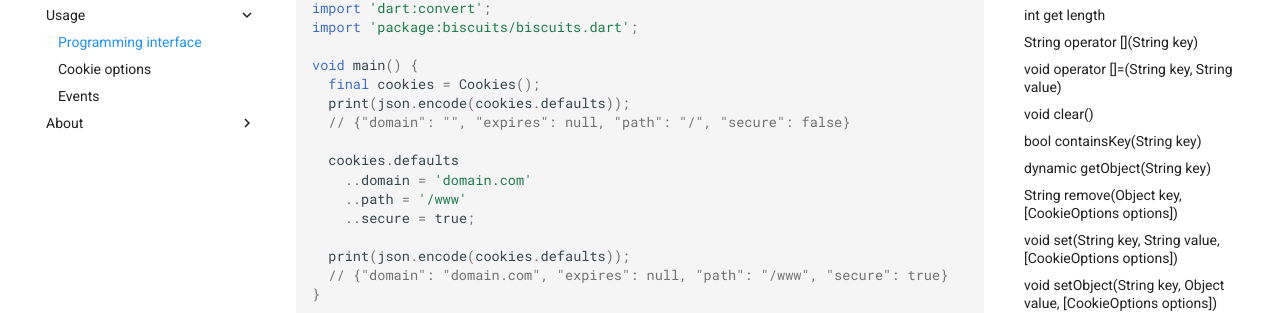
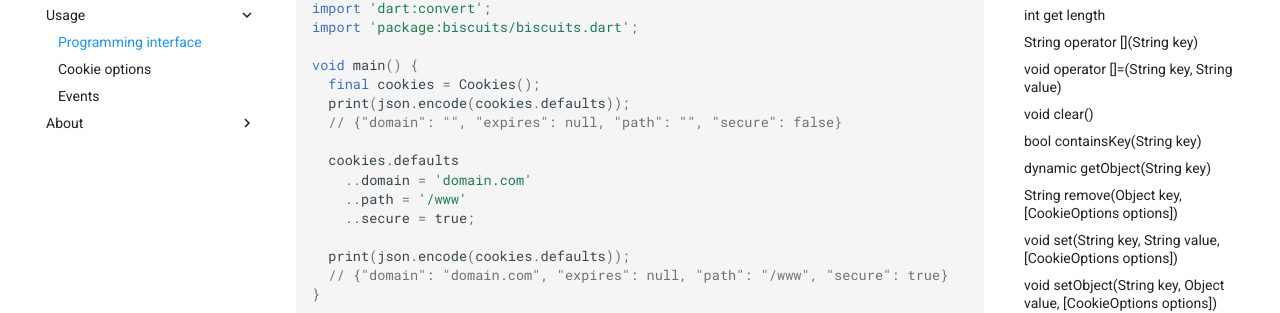
Before and after one commit to cedx/biscuits.dart, an MkDocs documentation site: the page built from doc/usage/api.md, in a window 1280 px wide and 900 px high, scrolled down 490 px. Shown: the part 147-460 px from the top of the window. Built offline with MkDocs 1.6.1 and Material for MkDocs 9.7.7, drawn with Linux system fonts in a browser that asks for light colours; comment, search, counter and statistics services are not loaded; old or Windows-style settings are respelled for this version of MkDocs.

Commit message:
Updated the documentation

```diff
--- a/doc/usage/api.md
+++ b/doc/usage/api.md
@@ -30,7 +30,7 @@ import 'package:biscuits/biscuits.dart';
 void main() {
   final cookies = Cookies();
   print(json.encode(cookies.defaults));
-  // {"domain": "", "expires": null, "path": "/", "secure": false}
+  // {"domain": "", "expires": null, "path": "", "secure": false}
 
   cookies.defaults
     ..domain = 'domain.com'
```
Also changed, not shown: 1 other file.
